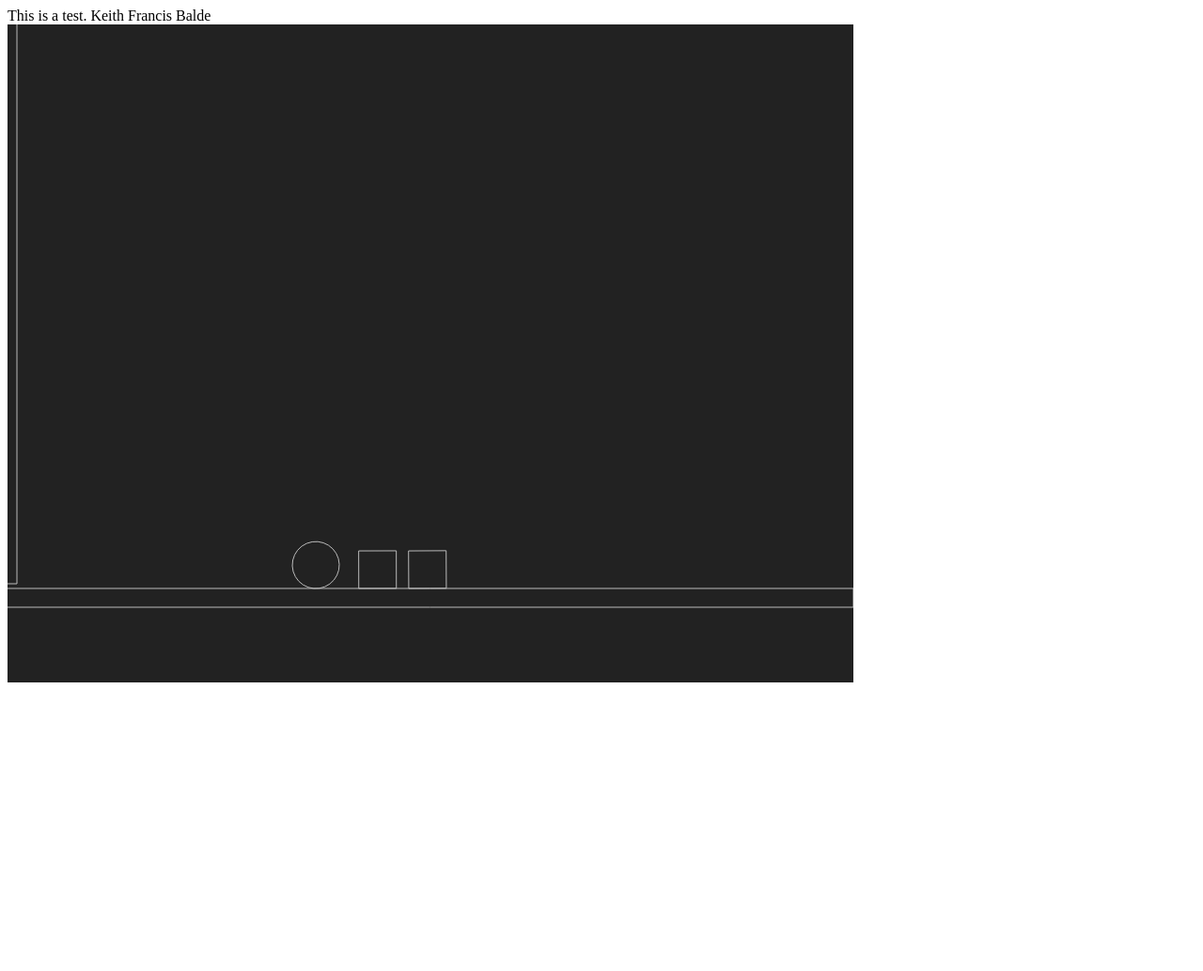
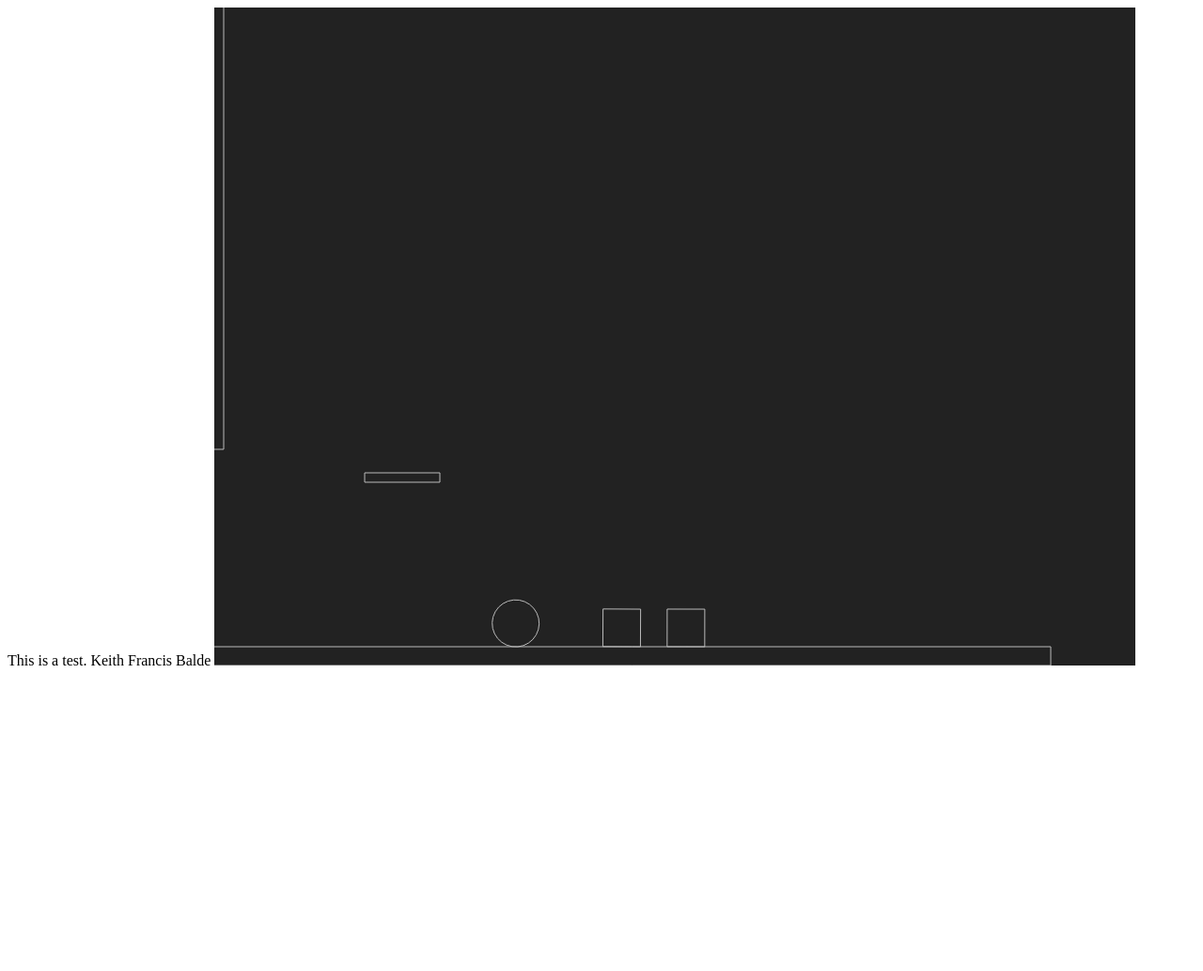
Before and after one commit to keithfrancisb/Angry-Circles, a plain HTML site: page index.html in a window 1280 px wide. Shown: the whole page at 94% size. After the commit the page ends 800 px from the top, so only its background shows below. Drawn offline with Linux system fonts and the light colour scheme.

Commit message:
Setup initial static objects.

```diff
--- a/index.html
+++ b/index.html
@@ -7,10 +7,7 @@
   </head>
   <body>
     This is a test. Keith Francis Balde
-    <div id="angry">
-
-    </div>
-    <canvas id="canvas" width="300" height="300"></canvas>
+    <canvas id="canvas"></canvas>
   </body>
   <script type="text/javascript" src="magic.js"></script>
 </html>
--- a/magic.js
+++ b/magic.js
@@ -1,5 +1,3 @@
-
-
 let { Engine, Render, World, Bodies } = Matter;
 
 // create an engine
@@ -7,16 +5,20 @@ let engine = Engine.create();
 
 // create a renderer
 let render = Render.create({
-    element: document.getElementById('angry'),
+    canvas: document.getElementById('canvas'),
     engine: engine,
+    options: {
+      width: window.innerWidth-300,
+      height: window.innerHeight-100
+    }
 });
 
-render.canvas.width = 900;
-render.canvas.height = 700;
+let { canvas } = render;
 
 // create static objects in the world
-let ground = Bodies.rectangle(400, 610, 1000, 20, { isStatic: true });
-let leftWall = Bodies.rectangle(0, 20, 20, 1150, { isStatic: true });
+let ground = Bodies.rectangle(400, 690, canvas.width, 20, { isStatic: true });
+let leftWall = Bodies.rectangle(0, 20, 20, canvas.height+200, { isStatic: true });
+let slingShotPlatform = Bodies.rectangle(200, canvas.height-200, 80, 10, { isStatic: true });
 
 
 let boxA = Bodies.rectangle(400, 200, 40, 40);
@@ -24,10 +26,14 @@ let boxB = Bodies.rectangle(420, 50, 40, 40);
 let circleA = Bodies.circle(390, 300, 25);
 
 // add all of the bodies to the world
-World.add(engine.world, [boxA, boxB, circleA, ground, leftWall]);
+// STATIC
+World.add(engine.world, [ground, leftWall, slingShotPlatform]);
+
+// NON-STATIC
+World.add(engine.world, [boxA, boxB, circleA]);
+
 
 // run the engine
 Engine.run(engine);
-
 // run the renderer
 Render.run(render);
```
